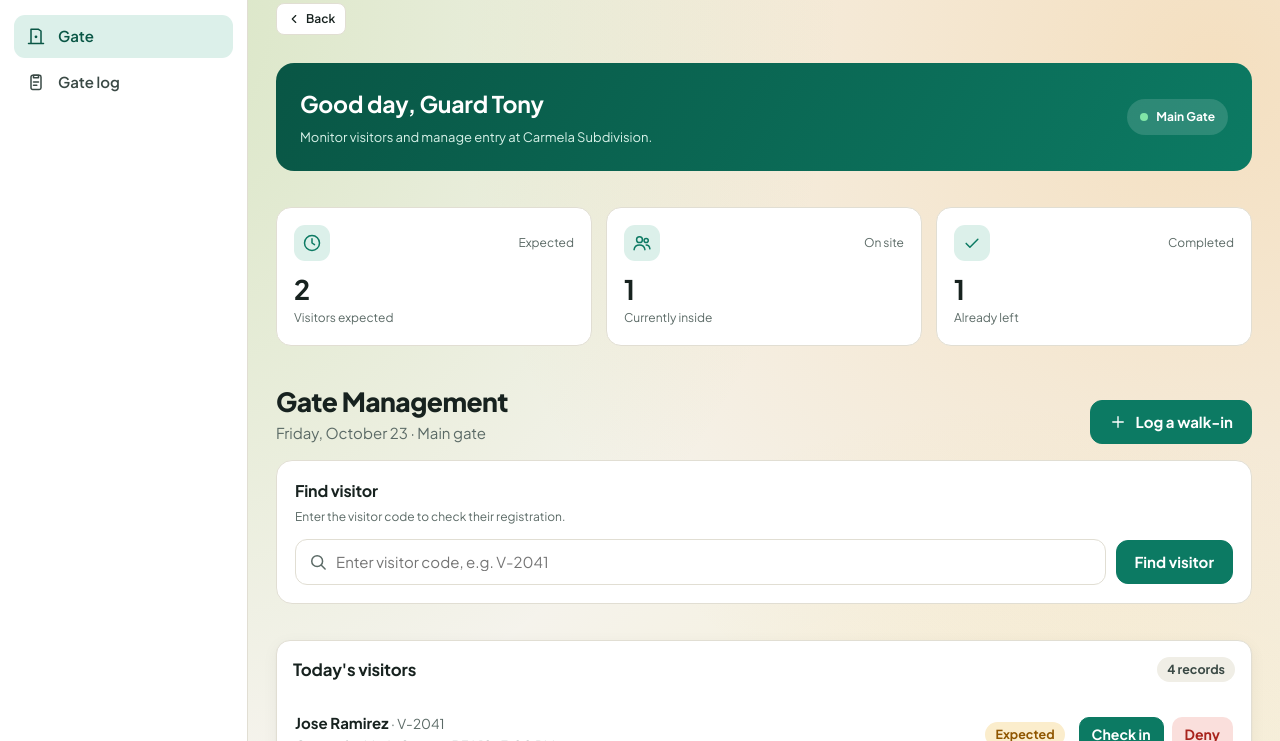
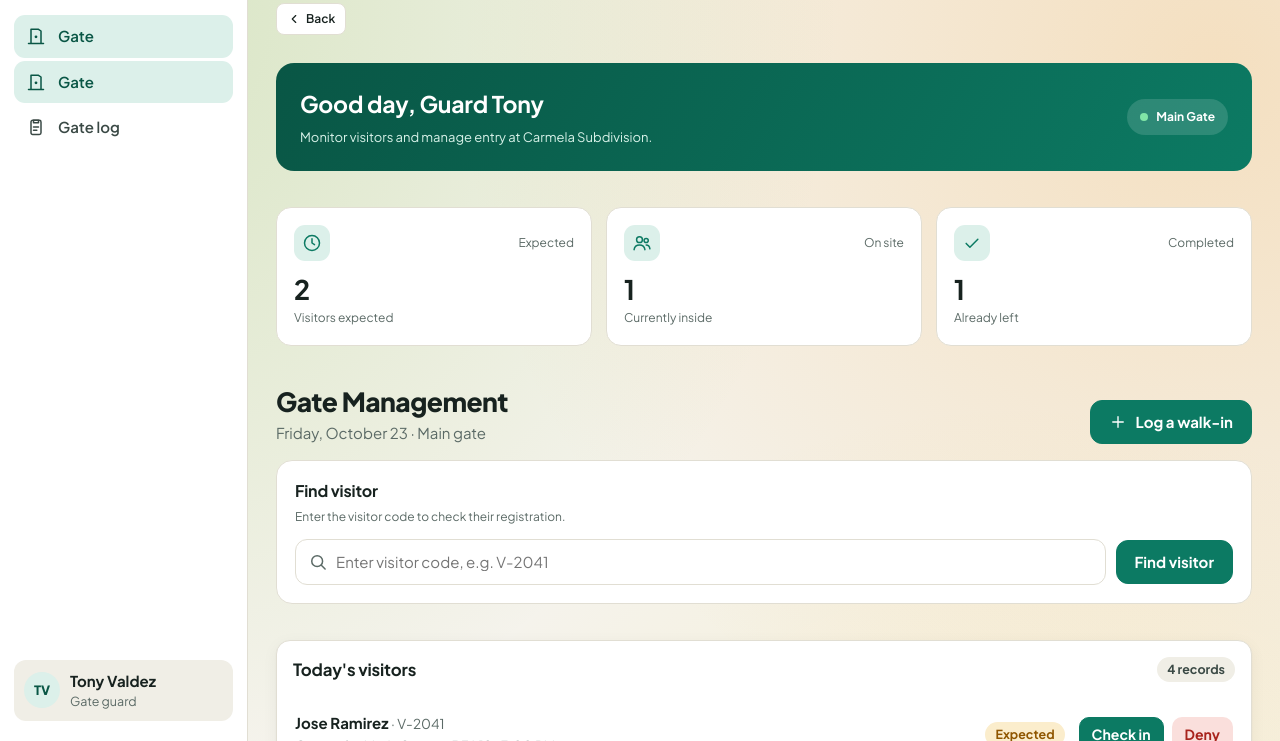
Before and after one commit to merin0a/CapstoneDemo, a plain HTML site: page guard/gate.html in a window 1280 px wide. Shown: the part 59-800 px from the top of the page. Drawn offline with Linux system fonts and the light colour scheme.

Commit message:
added the guard profile in the buttom left

```diff
--- a/guard/gate.html
+++ b/guard/gate.html
@@ -158,6 +158,15 @@
           </svg>
           <span>Gate</span>
         </a>
+       <nav class="side-nav" aria-label="Main">
+        <a class="nv on" href="gate.html" aria-current="page">
+          <svg class="ic" width="20" height="20" viewBox="0 0 24 24" fill="none" stroke="currentColor"
+            stroke-width="1.8" stroke-linecap="round" stroke-linejoin="round" aria-hidden="true">
+            <use href="#i-door" />
+          </svg>
+          <span>Gate</span>
+        </a>
+
         <a class="nv" href="log.html">
           <svg class="ic" width="20" height="20" viewBox="0 0 24 24" fill="none" stroke="currentColor"
             stroke-width="1.8" stroke-linecap="round" stroke-linejoin="round" aria-hidden="true">
@@ -166,6 +175,16 @@
           <span>Gate log</span>
         </a>
       </nav>
+
+      <div class="side-foot">
+        <div class="side-user">
+          <span class="avatar">TV</span>
+          <span>
+            <b>Tony Valdez</b>
+            <small>Gate guard</small>
+          </span>
+        </div>
+      </div>
     </aside>
 
     <div class="main-col">
```
Also changed, not shown: guard/log.html (+9 -0 lines).
